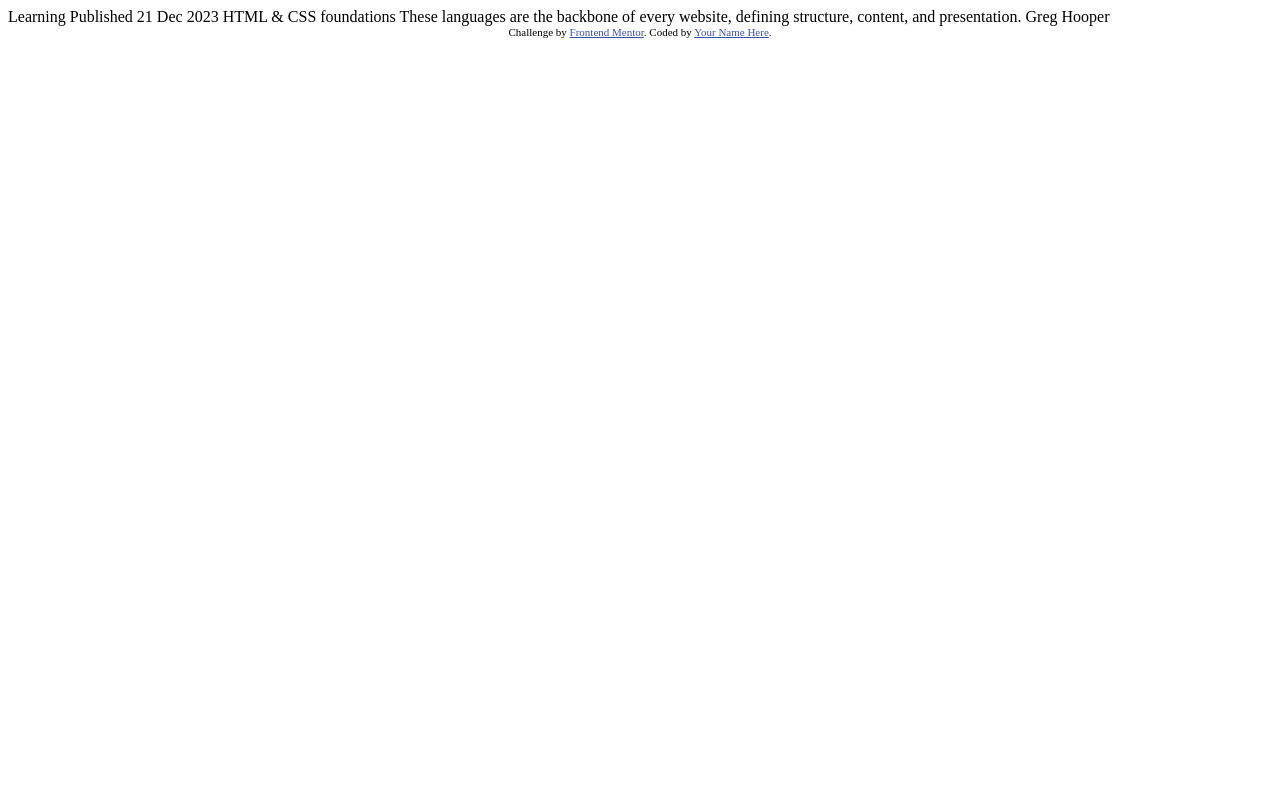
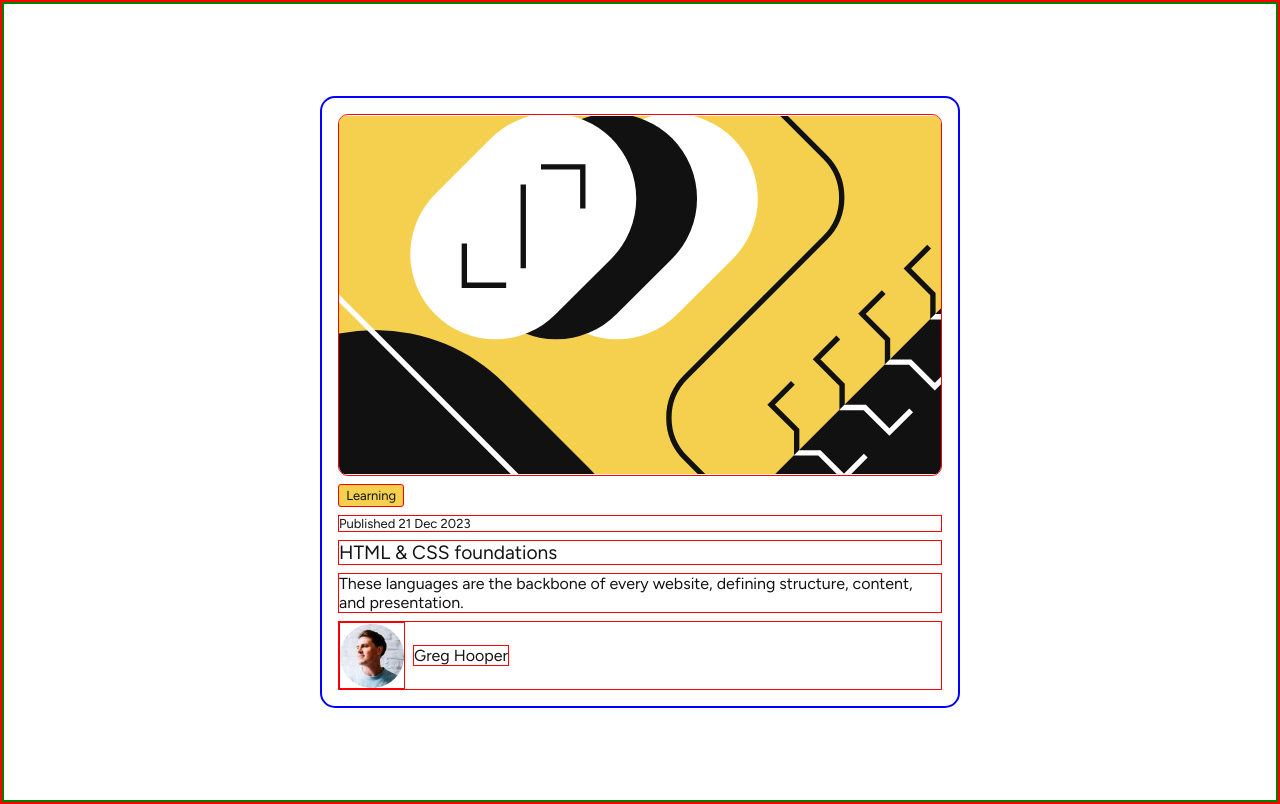
Before and after one commit to RanaFahad01/blogproblem.github.io, a plain HTML site: page index.html in a window 1280 px wide. Drawn offline with Linux system fonts and the light colour scheme.

Commit message:
Initial commit

```diff
--- a/index.html
+++ b/index.html
@@ -5,7 +5,7 @@
   <meta name="viewport" content="width=device-width, initial-scale=1.0"> <!-- displays site properly based on user's device -->
 
   <link rel="icon" type="image/png" sizes="32x32" href="./assets/images/favicon-32x32.png">
-
+  <link rel="stylesheet" href="style.css">
   <title>Frontend Mentor | Blog preview card</title>
 
   <!-- Feel free to remove these styles or customise in your own stylesheet 👍 -->
@@ -15,20 +15,20 @@
   </style>
 </head>
 <body>
+  <main>
+    <div class="card">
+      <img class="illustration" src="./assets/images/illustration-article.svg" alt="main illustration svg">
+      <p class="category">Learning</p>
+      <p class="date">Published 21 Dec 2023</p>
+      <p class="title">HTML & CSS foundations</p>
+      <p class="description">These languages are the backbone of every website, defining structure, content, and presentation.</p>
+      <div class="identity-card">
+        <img class="avatar" src="./assets/images/image-avatar.webp">
+        <p class="identity">Greg Hooper</p>
+      </div>
+    </div>
+  </main>
 
-  Learning
 
-  Published 21 Dec 2023
-
-  HTML & CSS foundations
-
-  These languages are the backbone of every website, defining structure, content, and presentation.
-
-  Greg Hooper
-
-  <div class="attribution">
-    Challenge by <a href="https://www.frontendmentor.io?ref=challenge" target="_blank">Frontend Mentor</a>.
-    Coded by <a href="#">Your Name Here</a>.
-  </div>
 </body>
 </html>
--- /dev/null
+++ b/style.css
@@ -0,0 +1,82 @@
+@import url('https://fonts.googleapis.com/css2?family=Figtree:ital,wght@0,300..900;1,300..900&display=swap');
+
+* {
+    margin: 0;
+    padding: 0;
+    box-sizing: border-box;
+    border: 1px solid red;
+}
+
+:root {
+    --YELLOW: hsl(47, 88%, 63%);
+    --WHITE: hsl(0, 0%, 100%);
+    --GRAY500: hsl(0, 0%, 42%);
+    --GRAY950: hsl(0, 0%, 7%);
+}
+
+body {
+    font-family: "Figtree";
+    color: var(--GRAY950);
+}
+
+main {
+    height: 100vh;
+    display: flex;
+    flex-direction: column;
+    justify-content: center;
+    align-items: center;
+
+    border: 2px solid green;
+}
+
+.card {
+    max-width: 50vw;
+    border: 2px solid blue;
+    border-radius: 15px;
+    padding: 1rem;
+
+    display: flex;
+    flex-direction: column;
+    gap: 0.5rem;
+
+
+}
+
+img.illustration {
+    width: 100%;
+    border-radius: 10px;
+}
+
+p.category {
+    font-variation-settings: 'wght' 800;
+    font-size: small;
+    width: fit-content;
+    padding: 0.2rem 0.45rem;
+    border-radius: 3px;
+    background-color: var(--YELLOW);
+    /* background-color: rebeccapurple; */
+}
+
+p.date {
+    font-variation-settings: 'wght' 600;
+    font-size: small;
+}
+
+p.title {
+    font-variation-settings: 'wght' 900;
+    font-size: larger;
+}
+
+
+.identity-card {
+    display: flex;
+    flex-direction: row;
+    align-items: center;
+    gap: 0.5rem;
+}
+
+.identity-card img {
+    /* display: inline-block; */
+    max-width: 15%;
+    height: auto;
+}
```
